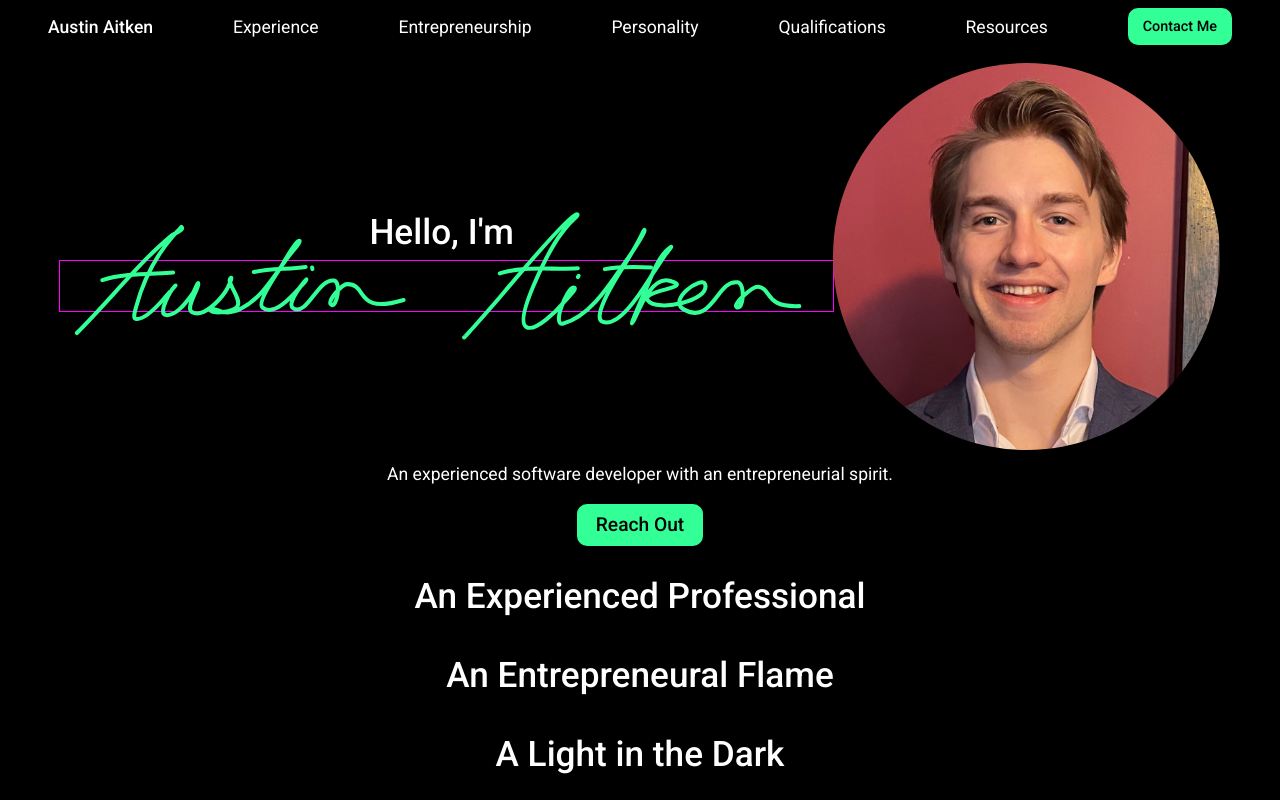
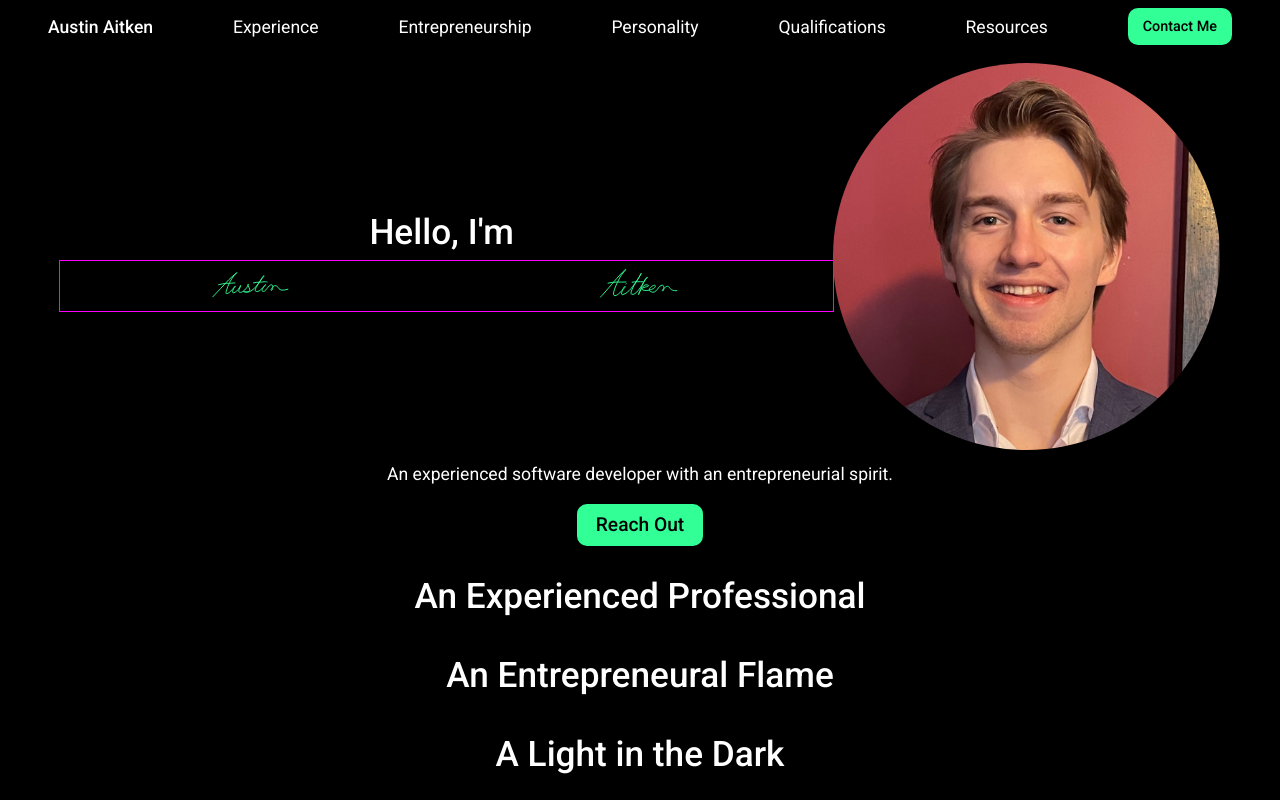
Before and after one commit to austinaitken/portfolio, a React (Vite) app: page / in a window 1280 px wide. Shown: the top 800 px of the page. Built offline with nearby package versions, Linux system fonts and the light colour scheme; a web font is replaced by a local one.

Commit message:
Removed accidental '.' infront of global SVG CSS class

```diff
--- a/src/common/styles/svg.css
+++ b/src/common/styles/svg.css
@@ -1,4 +1,4 @@
-.svg {
+svg {
     width: 100%;
     height: 100%;
 }
```
